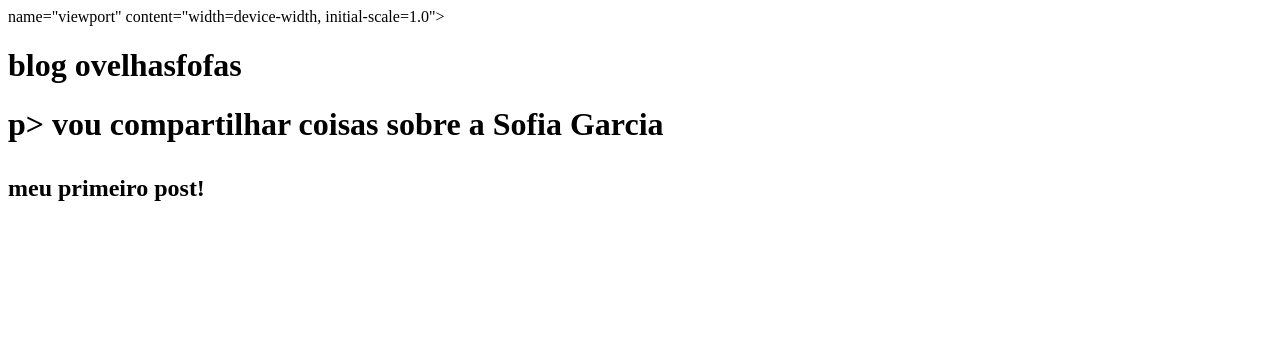
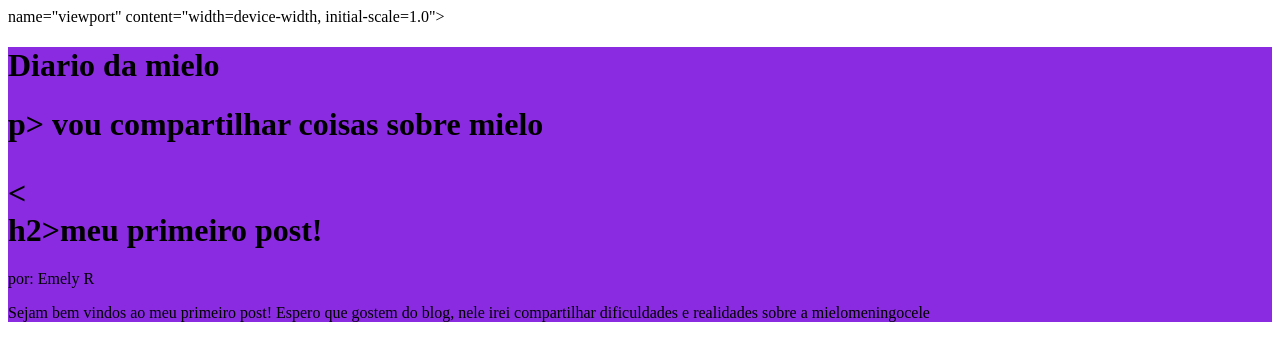
Before and after one commit to emelyevangelista-tech/p-gina-da-web, a plain HTML site: page index.html in a window 1280 px wide. Drawn offline with Linux system fonts and the light colour scheme.

Commit message:
pagina da web estilizaçao

```diff
--- a/index.html
+++ b/index.html
@@ -4,13 +4,21 @@
     <meta charset="UTF-8">
     <meta s
 </head>name="viewport" content="width=device-width, initial-scale=1.0">
-
-  <body>
-  <h1>blog ovelhasfofas<h1>
-   p> vou compartilhar coisas sobre a Sofia Garcia</p>
-
-  <h2>meu primeiro post!</h2>
-  <p> </p>
-
+<style>
+header{
+  background-color: blueviolet;
+}
+</style>
+</head>
+ <body>
+<header>
+  <h1>Diario da mielo<h1>
+  p> vou compartilhar coisas sobre mielo</p>
+  <
+ <main>
+  h2>meu primeiro post!</h2>
+<p>por: Emely R </p>
+Sejam bem vindos ao meu primeiro post! Espero que gostem do blog, nele irei compartilhar dificuldades e realidades sobre a mielomeningocele <p>
+</main>
 </body>
-</html>
+<html></html>
```
